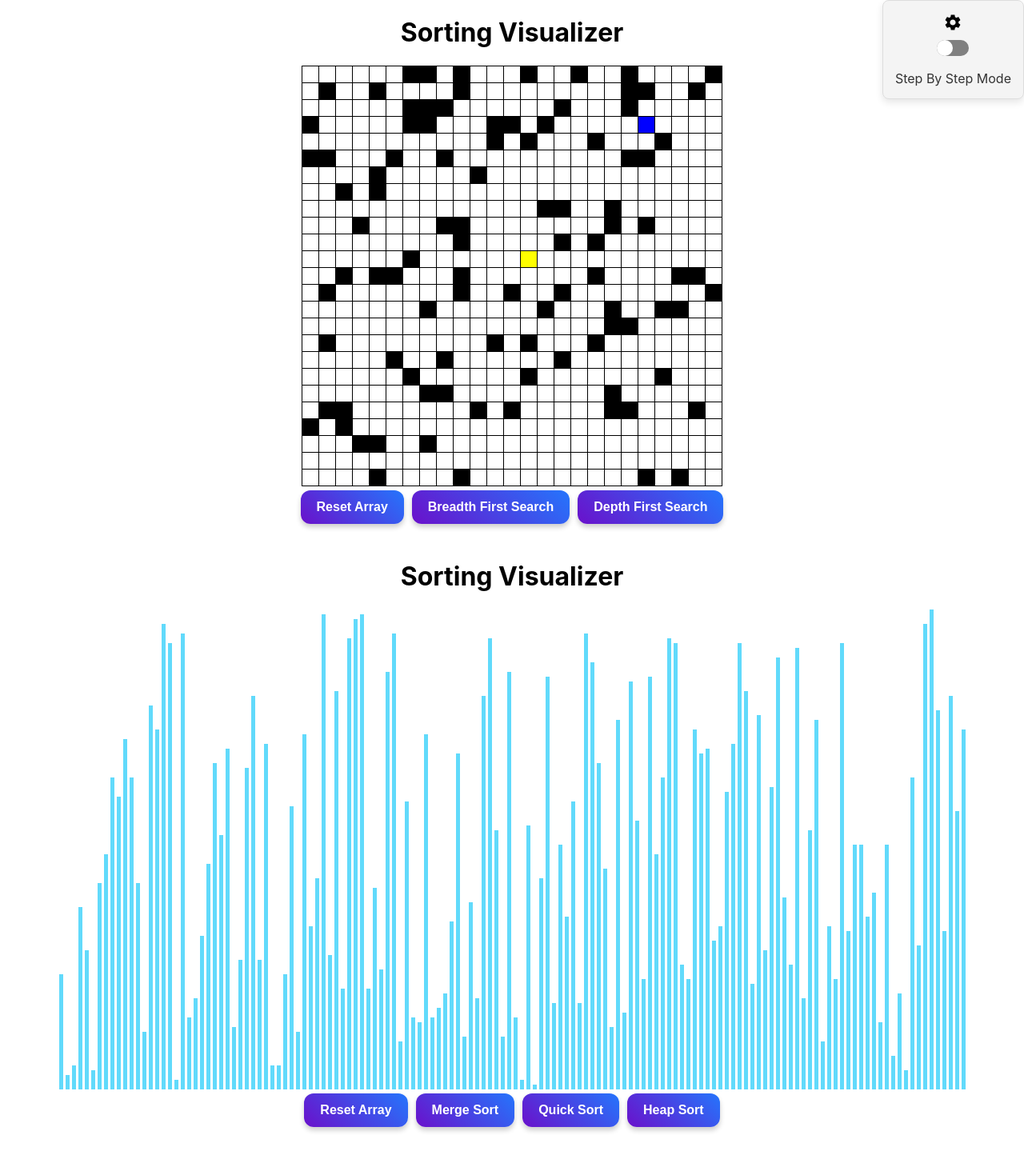
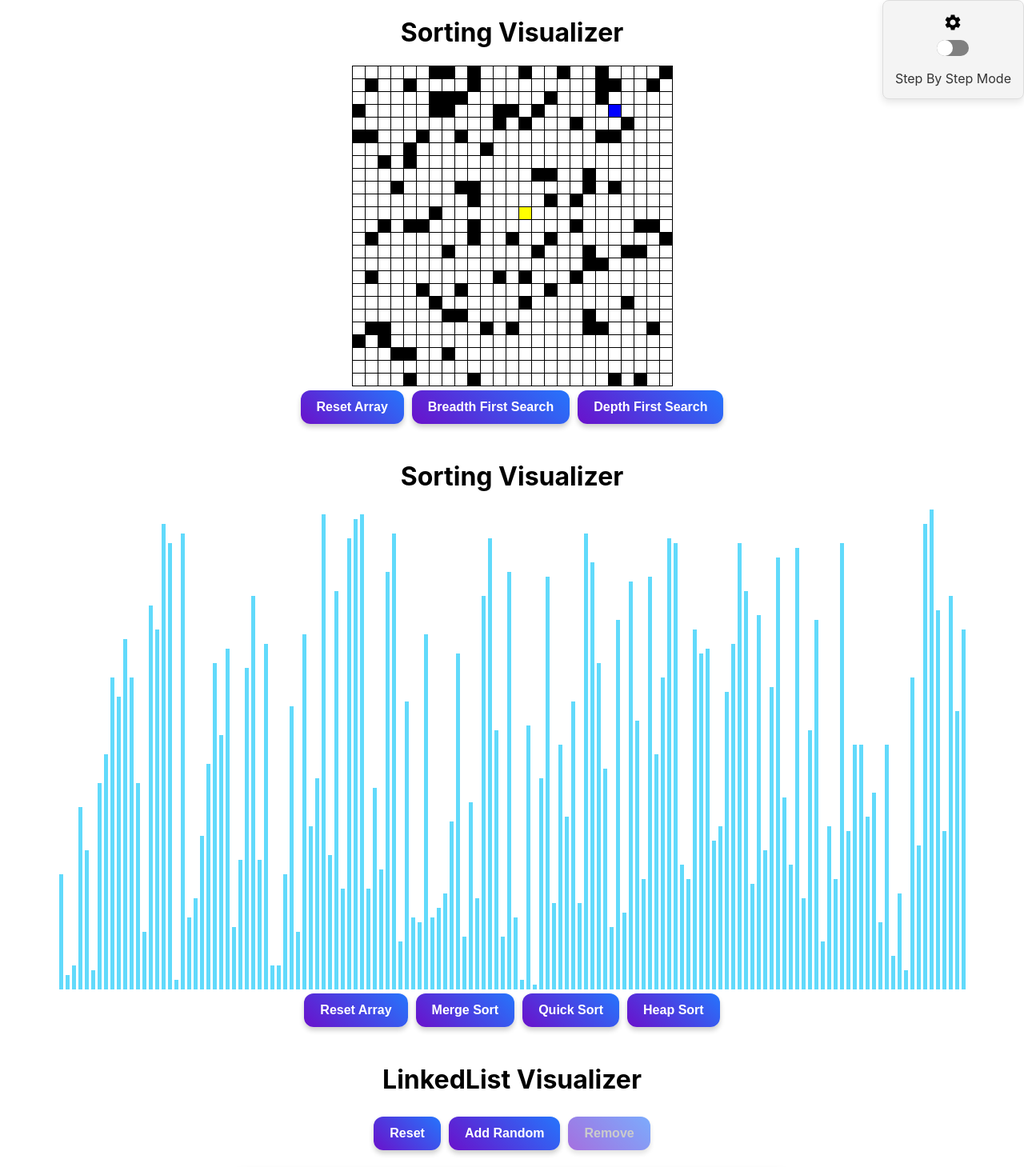
Before and after one commit to kevincas01/AlgoLens, a React (Create React App) app in the folder algo-lens-react/: page / in a window 1280 px wide. Shown: the top 1459 px of the page at 80% size. Built offline with nearby package versions, Linux system fonts and the light colour scheme.

Commit message:
fix overflow + add comments

```diff
--- a/algo-lens-react/src/App.css
+++ b/algo-lens-react/src/App.css
@@ -2,40 +2,8 @@
   text-align: center;
 }
 
-.App-logo {
-  height: 40vmin;
-  pointer-events: none;
-}
 
-@media (prefers-reduced-motion: no-preference) {
-  .App-logo {
-    animation: App-logo-spin infinite 20s linear;
-  }
-}
-
-.App-header {
-  background-color: #282c34;
-  min-height: 100vh;
-  display: flex;
-  flex-direction: column;
-  align-items: center;
-  justify-content: center;
-  font-size: calc(10px + 2vmin);
-  color: white;
-}
-
-.App-link {
-  color: #61dafb;
-}
-
-@keyframes App-logo-spin {
-  from {
-    transform: rotate(0deg);
-  }
-  to {
-    transform: rotate(360deg);
-  }
-}
+/* General Styles */
 button {
   background: linear-gradient(45deg, #6a11cb, #2575fc); /* Edgy gradient */
   color: white;
@@ -71,6 +39,8 @@
   opacity: 0.6; /* Slightly transparent */
 }
 
+
+/* Settings Styles */
 .settings-container {
   position: fixed;
   top: 0;
@@ -170,10 +140,11 @@
   vertical-align: middle;
 }
 
+/* Sorting Styles */
 .sorting-visualization {
   justify-items: center;
   align-content: center;
-  width: 100vw;
+  max-width: 100vw;
   padding: 20px 0px;
 }
 
@@ -182,7 +153,7 @@
   gap: 3px;
   align-items: end;
   justify-content: center;
-  width: 100vw;
+  width: 100%;
   height: 75vh;
 }
 
@@ -207,12 +178,14 @@
   background-color: orange;
 }
 
+
+/* Pathfinding Styles */
 .grid {
   margin: auto;
   display: grid;
   gap: 1px;
   width: fit-content;
-  border:black solid 1px;
+  border: black solid 1px;
   background-color: black;
 }
 .row {
@@ -220,24 +193,22 @@
   gap: 1px;
 }
 .cell {
-  width: 20px;
-  height: 20px;
+  width: 15px;
+  height: 15px;
   background-color: black;
 }
 .cell.white {
   background-color: white;
 }
 
-
-.starting-point{
+.starting-point {
   background-color: yellow;
   content: "1";
 }
-.ending-point{
+.ending-point {
   background-color: blue;
   content: "2";
 }
-
 
 .enqueued-cell {
   background-color: green;
@@ -245,6 +216,6 @@
 .visited-cell {
   background-color: cyan;
 }
-.path-cell{
+.path-cell {
   background-color: red;
 }
```
